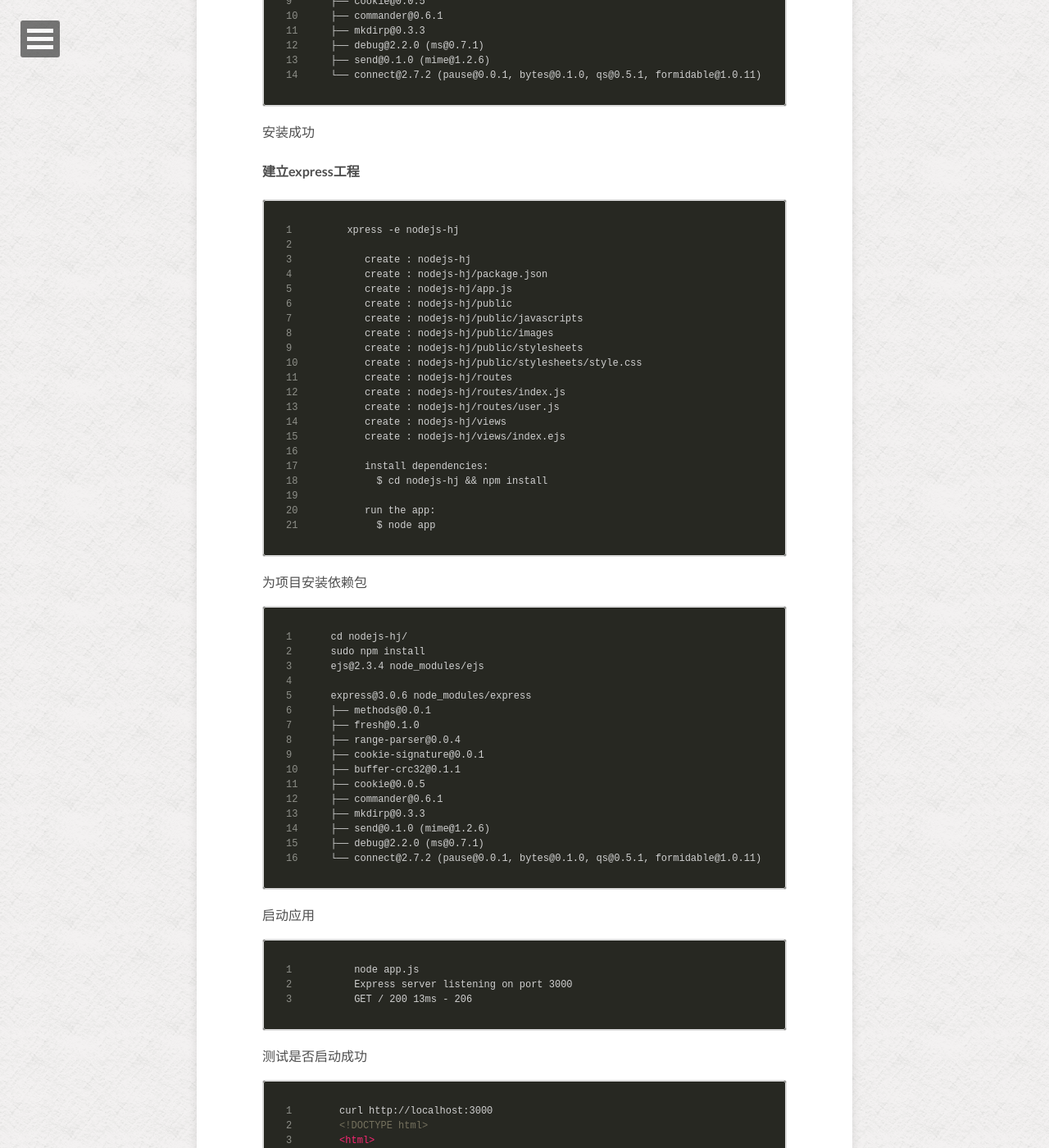
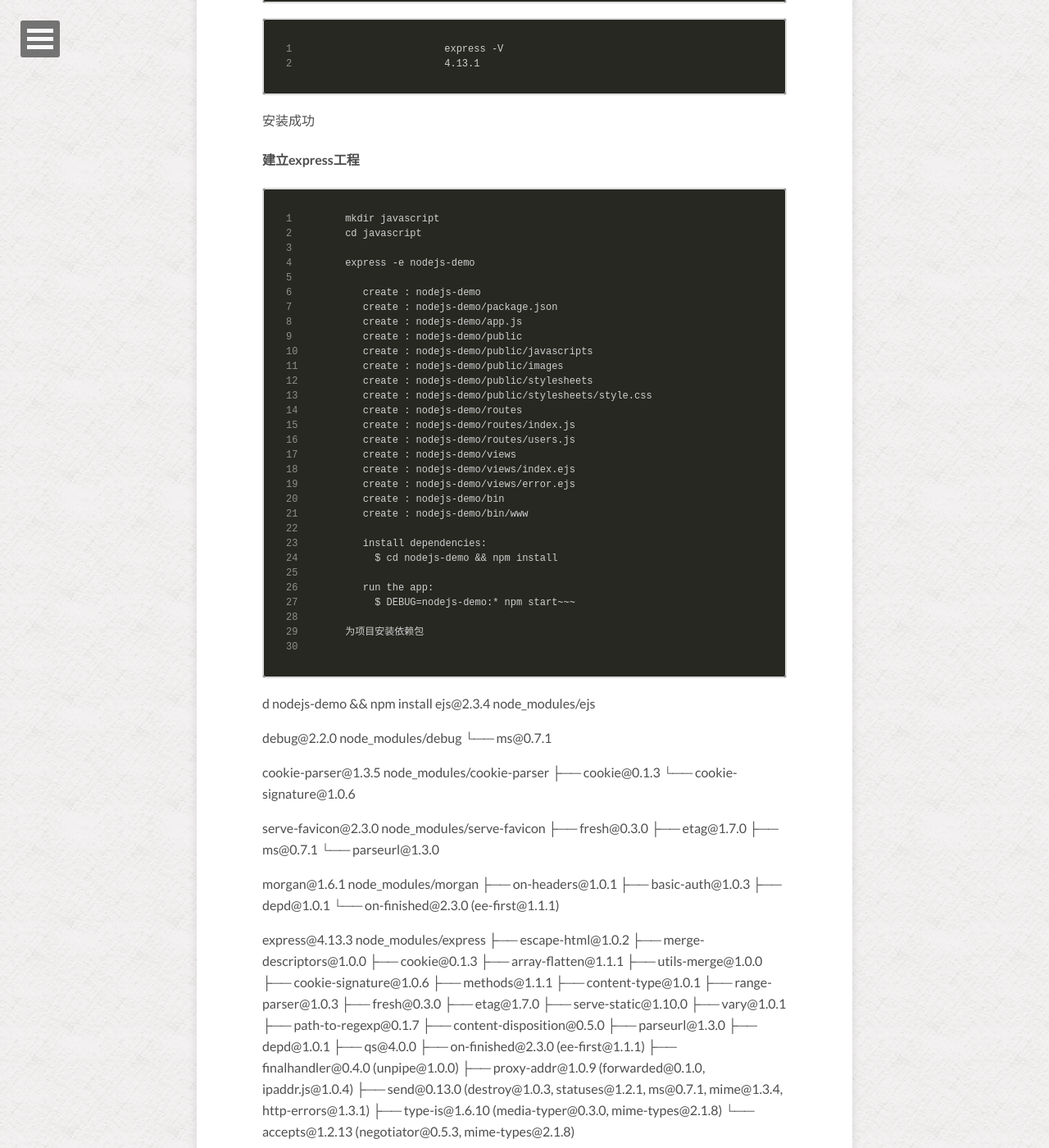
Before and after one commit to hj1984930/hj1984930.github.io, a Jekyll site: the page built from _posts/2015-12-08-nodejs-express.md, in a window 1280 px wide and 1400 px high, scrolled down 1393 px. Shown: the whole window at 82% size. Built offline with Jekyll 4.4.1, drawn with Linux system fonts in a browser that asks for light colours; nearby versions of some CDN libraries; comment, search, counter and statistics services are not loaded; some of the changed text lies outside the part shown.

Commit message:
add nodejs-express

```diff
--- a/_posts/2015-12-08-nodejs-express.md
+++ b/_posts/2015-12-08-nodejs-express.md
@@ -40,20 +40,18 @@
 ####安装express
 
 ~~~
-sudo npm install express@3.0.6 -g
-/usr/local/bin/express -> /usr/local/lib/node_modules/express/bin/express
-express@3.0.6 /usr/local/lib/node_modules/express
-├── methods@0.0.1
-├── fresh@0.1.0
-├── cookie-signature@0.0.1
-├── range-parser@0.0.4
-├── buffer-crc32@0.1.1
-├── cookie@0.0.5
-├── commander@0.6.1
-├── mkdirp@0.3.3
-├── debug@2.2.0 (ms@0.7.1)
-├── send@0.1.0 (mime@1.2.6)
-└── connect@2.7.2 (pause@0.0.1, bytes@0.1.0, qs@0.5.1, formidable@1.0.11)
+sudo npm install express -g
+sudo npm install -g express-generator@4
+/usr/local/bin/express -> /usr/local/lib/node_modules/express-generator/bin/express
+express-generator@4.13.1 /usr/local/lib/node_modules/express-generator
+├── sorted-object@1.0.0
+├── commander@2.7.1 (graceful-readlink@1.0.1)
+└── mkdirp@0.5.1 (minimist@0.0.8)
+~~~
+
+~~~
+express -V
+4.13.1
 ~~~
 
 安装成功
@@ -61,56 +59,104 @@
 ####建立express工程
 
 ~~~
-xpress -e nodejs-hj
+mkdir javascript
+cd javascript
 
-   create : nodejs-hj
-   create : nodejs-hj/package.json
-   create : nodejs-hj/app.js
-   create : nodejs-hj/public
-   create : nodejs-hj/public/javascripts
-   create : nodejs-hj/public/images
-   create : nodejs-hj/public/stylesheets
-   create : nodejs-hj/public/stylesheets/style.css
-   create : nodejs-hj/routes
-   create : nodejs-hj/routes/index.js
-   create : nodejs-hj/routes/user.js
-   create : nodejs-hj/views
-   create : nodejs-hj/views/index.ejs
+express -e nodejs-demo
+
+   create : nodejs-demo
+   create : nodejs-demo/package.json
+   create : nodejs-demo/app.js
+   create : nodejs-demo/public
+   create : nodejs-demo/public/javascripts
+   create : nodejs-demo/public/images
+   create : nodejs-demo/public/stylesheets
+   create : nodejs-demo/public/stylesheets/style.css
+   create : nodejs-demo/routes
+   create : nodejs-demo/routes/index.js
+   create : nodejs-demo/routes/users.js
+   create : nodejs-demo/views
+   create : nodejs-demo/views/index.ejs
+   create : nodejs-demo/views/error.ejs
+   create : nodejs-demo/bin
+   create : nodejs-demo/bin/www
 
    install dependencies:
-     $ cd nodejs-hj && npm install
+     $ cd nodejs-demo && npm install
 
    run the app:
-     $ node app
-~~~
+     $ DEBUG=nodejs-demo:* npm start~~~
 
 为项目安装依赖包
 
 ~~~
-cd nodejs-hj/
-sudo npm install
+d nodejs-demo && npm install
 ejs@2.3.4 node_modules/ejs
 
-express@3.0.6 node_modules/express
-├── methods@0.0.1
-├── fresh@0.1.0
-├── range-parser@0.0.4
-├── cookie-signature@0.0.1
-├── buffer-crc32@0.1.1
-├── cookie@0.0.5
-├── commander@0.6.1
-├── mkdirp@0.3.3
-├── send@0.1.0 (mime@1.2.6)
-├── debug@2.2.0 (ms@0.7.1)
-└── connect@2.7.2 (pause@0.0.1, bytes@0.1.0, qs@0.5.1, formidable@1.0.11)
+debug@2.2.0 node_modules/debug
+└── ms@0.7.1
+
+cookie-parser@1.3.5 node_modules/cookie-parser
+├── cookie@0.1.3
+└── cookie-signature@1.0.6
+
+serve-favicon@2.3.0 node_modules/serve-favicon
+├── fresh@0.3.0
+├── etag@1.7.0
+├── ms@0.7.1
+└── parseurl@1.3.0
+
+morgan@1.6.1 node_modules/morgan
+├── on-headers@1.0.1
+├── basic-auth@1.0.3
+├── depd@1.0.1
+└── on-finished@2.3.0 (ee-first@1.1.1)
+
+express@4.13.3 node_modules/express
+├── escape-html@1.0.2
+├── merge-descriptors@1.0.0
+├── cookie@0.1.3
+├── array-flatten@1.1.1
+├── utils-merge@1.0.0
+├── cookie-signature@1.0.6
+├── methods@1.1.1
+├── content-type@1.0.1
+├── range-parser@1.0.3
+├── fresh@0.3.0
+├── etag@1.7.0
+├── serve-static@1.10.0
+├── vary@1.0.1
+├── path-to-regexp@0.1.7
+├── content-disposition@0.5.0
+├── parseurl@1.3.0
+├── depd@1.0.1
+├── qs@4.0.0
+├── on-finished@2.3.0 (ee-first@1.1.1)
+├── finalhandler@0.4.0 (unpipe@1.0.0)
+├── proxy-addr@1.0.9 (forwarded@0.1.0, ipaddr.js@1.0.4)
+├── send@0.13.0 (destroy@1.0.3, statuses@1.2.1, ms@0.7.1, mime@1.3.4, http-errors@1.3.1)
+├── type-is@1.6.10 (media-typer@0.3.0, mime-types@2.1.8)
+└── accepts@1.2.13 (negotiator@0.5.3, mime-types@2.1.8)
+
+body-parser@1.13.3 node_modules/body-parser
+├── content-type@1.0.1
+├── bytes@2.1.0
+├── depd@1.0.1
+├── qs@4.0.0
+├── on-finished@2.3.0 (ee-first@1.1.1)
+├── iconv-lite@0.4.11
+├── http-errors@1.3.1 (statuses@1.2.1, inherits@2.0.1)
+├── type-is@1.6.10 (media-typer@0.3.0, mime-types@2.1.8)
+└── raw-body@2.1.5 (unpipe@1.0.0, bytes@2.2.0, iconv-lite@0.4.13)
 ~~~
 
 启动应用
 
 ~~~
-node app.js
-Express server listening on port 3000
-GET / 200 13ms - 206
+npm start
+
+> nodejs-demo@0.0.0 start /Users/huangjie/javascript/nodejs-demo
+> node ./bin/www
 ~~~
 
 测试是否启动成功
```
